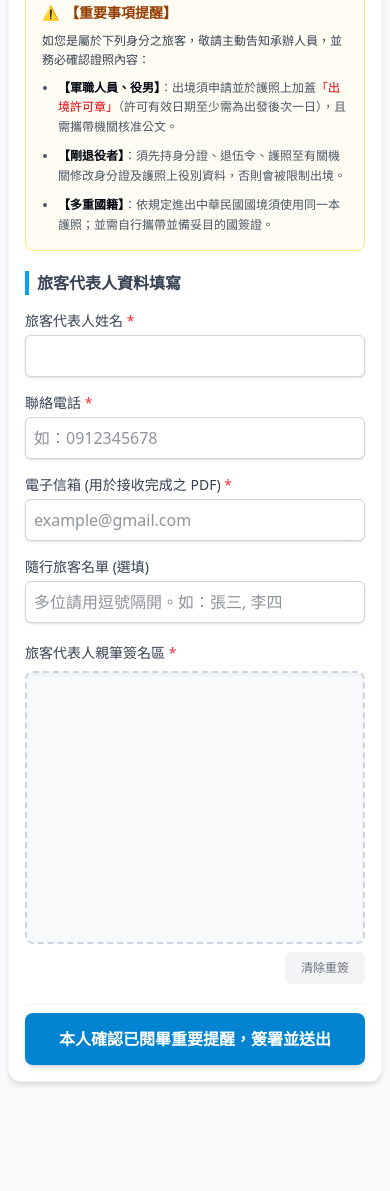
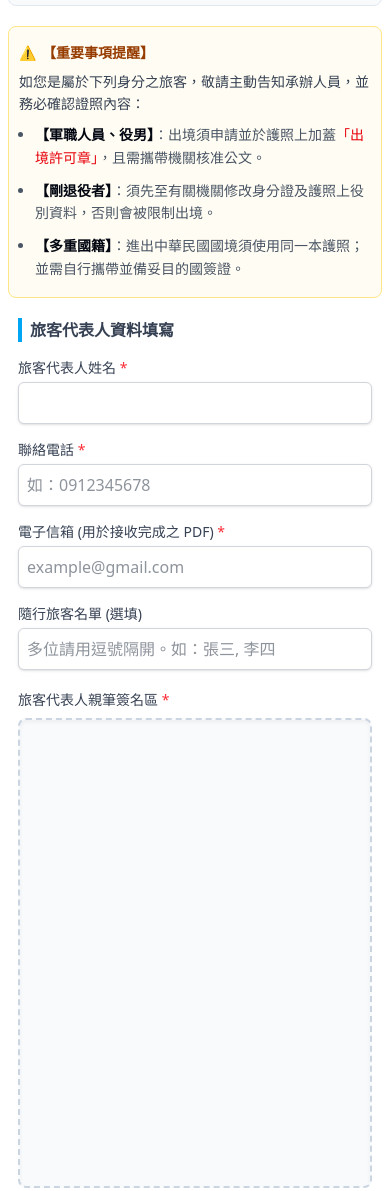
Before and after one commit to dreamwalker168-alt/iplay, a plain HTML site: page affidavit.html in a window 390 px wide. Shown: the part 718-1909 px from the top of the page. Before the commit the page ends 1816 px from the top, so only its background shows below. Drawn offline with nearby package versions, Linux system fonts and the light colour scheme.

Commit message:
Update affidavit.html

```diff
--- a/affidavit.html
+++ b/affidavit.html
@@ -13,11 +13,36 @@
             cursor: crosshair;
             touch-action: none; /* 嚴格防止手機瀏覽器滑動干擾簽名 */
         }
+
+        /* 🎯 針對 iframe / 雙重框架包夾的極致破殼優化 */
+        @media (max-width: 640px) {
+            /* 1. 強制拔除所有可能的外層留白 */
+            body {
+                padding-left: 0px !important;
+                padding-right: 0px !important;
+                padding-top: 4px !important;
+                padding-bottom: 4px !important;
+            }
+            /* 2. 讓最外層的白色卡片直接貼齊螢幕兩側，釋放所有隱形框架的寬度 */
+            .main-card {
+                padding-left: 8px !important;
+                padding-right: 8px !important;
+                border-radius: 0px !important; /* 手機上切齊邊緣 */
+                border-left: none !important;
+                border-right: none !important;
+                box-shadow: none !important;
+            }
+            /* 3. 防止內嵌文字變成擠壓窄條 */
+            .content-box {
+                padding-left: 10px !important;
+                padding-right: 10px !important;
+            }
+        }
     </style>
 </head>
-<body class="bg-gray-50 text-gray-800 min-h-screen py-4 sm:py-10 px-2 sm:px-4">
+<body class="bg-gray-50 text-gray-800 min-h-screen py-4 sm:py-10 px-0 sm:px-4">
 
-    <div class="max-w-3xl mx-auto bg-white rounded-xl shadow-md overflow-hidden border border-gray-100 p-4 sm:p-6 md:p-10">
+    <div class="main-card max-w-3xl mx-auto bg-white rounded-xl shadow-md overflow-hidden border border-gray-100 p-4 sm:p-6 md:p-10">
         <div class="text-center border-b border-gray-200 pb-4 mb-6">
             <h1 class="text-xl sm:text-2xl font-bold text-gray-900 tracking-wide">愛玩旅遊</h1>
             <h2 class="text-lg sm:text-xl font-semibold text-sky-600 mt-1">旅客證照自帶切結書</h2>
@@ -31,7 +56,7 @@
             <input type="hidden" id="formType" name="formType" value="Affidavit">
             <input type="hidden" id="tourId" name="tourId">
 
-            <div class="bg-slate-50 rounded-lg p-4 sm:p-5 border border-slate-100 space-y-3">
+            <div class="content-box bg-slate-50 rounded-lg p-4 sm:p-5 border border-slate-100 space-y-3">
                 <h3 class="font-semibold text-gray-700 text-base sm:text-lg border-l-4 border-sky-500 pl-2">團體旅遊資訊</h3>
                 <div class="grid grid-cols-1 md:grid-cols-2 gap-3 sm:gap-4 text-sm">
                     <div>
@@ -49,67 +74,67 @@
                 </div>
             </div>
 
-            <div class="prose text-gray-600 text-xs sm:text-sm leading-relaxed bg-slate-50 p-4 sm:p-5 rounded-lg border border-slate-200 space-y-2">
+            <div class="content-box prose text-gray-600 text-sm leading-relaxed bg-slate-50 p-4 sm:p-5 rounded-lg border border-slate-200 space-y-2">
                 <p class="font-medium text-gray-900 mb-1">立切結書人（即旅客代表人），參加愛玩旅遊上述團體行程：</p>
                 <p>茲因旅客個人因素，決定【自行攜帶並保管】出國所需之有效護照與簽證（護照效期需自出發日起算六個月以上）。</p>
                 <p>立切結書人承諾於出發當日準時抵達指定集合地點，並隨身攜帶上述證件。如因證件過期、損毀、遺漏或任何個人簽證資格問題導致無法成行、被拒絕登機或通關，其所衍生之一切取消費用、損失及法律責任，概由旅客自行負責，特立此書為憑。</p>
             </div>
 
-            <div class="bg-amber-50/60 p-4 sm:p-5 rounded-lg border border-amber-200 text-xs sm:text-sm leading-relaxed">
+            <div class="content-box bg-amber-50/60 p-4 sm:p-5 rounded-lg border border-amber-200 text-sm leading-relaxed">
                 <h4 class="font-bold text-amber-800 flex items-center mb-2 sm:mb-3 text-sm sm:text-base">
                     <span class="mr-1.5">⚠️</span> 【重要事項提醒】
                 </h4>
                 <p class="text-gray-700 font-medium mb-2">如您是屬於下列身分之旅客，敬請主動告知承辦人員，並務必確認證照內容：</p>
                 <ul class="space-y-2.5 text-gray-600 list-disc pl-4">
                     <li>
-                        <strong class="text-gray-950">【軍職人員、役男】</strong>：出境須申請並於護照上加蓋<span class="text-red-600 font-medium">「出境許可章」</span>（許可有效日期至少需為出發後次一日），且需攜帶機關核准公文。
+                        <strong class="text-gray-950">【軍職人員、役男】</strong>：出境須申請並於護照上加蓋<span class="text-red-600 font-medium">「出境許可章」</span>，且需攜帶機關核准公文。
                     </li>
                     <li>
-                        <strong class="text-gray-950">【剛退役者】</strong>：須先持身分證、退伍令、護照至有關機關修改身分證及護照上役別資料，否則會被限制出境。
+                        <strong class="text-gray-950">【剛退役者】</strong>：須先至有關機關修改身分證及護照上役別資料，否則會被限制出境。
                     </li>
                     <li>
-                        <strong class="text-gray-950">【多重國籍】</strong>：依規定進出中華民國國境須使用同一本護照；並需自行攜帶並備妥目的國簽證。
+                        <strong class="text-gray-950">【多重國籍】</strong>：進出中華民國國境須使用同一本護照；並需自行攜帶並備妥目的國簽證。
                     </li>
                 </ul>
             </div>
 
-            <div class="space-y-4">
+            <div class="content-box space-y-4">
                 <h3 class="font-semibold text-gray-700 text-base sm:text-lg border-l-4 border-sky-500 pl-2">旅客代表人資料填寫</h3>
 
                 <div class="grid grid-cols-1 md:grid-cols-2 gap-4">
                     <div>
                         <label for="passengerName" class="block text-sm font-medium text-gray-700">旅客代表人姓名 <span class="text-red-500">*</span></label>
-                        <input type="text" id="passengerName" name="passengerName" required class="mt-1 block w-full rounded-md border-gray-300 shadow-sm focus:border-sky-500 focus:ring-sky-500 bg-white border p-2 text-base sm:text-sm">
+                        <input type="text" id="passengerName" name="passengerName" required class="mt-1 block w-full rounded-md border-gray-300 shadow-sm focus:border-sky-500 focus:ring-sky-500 bg-white border p-2 text-base">
                     </div>
                     <div>
                         <label for="passengerPhone" class="block text-sm font-medium text-gray-700">聯絡電話 <span class="text-red-500">*</span></label>
-                        <input type="tel" id="passengerPhone" name="passengerPhone" required class="mt-1 block w-full rounded-md border-gray-300 shadow-sm focus:border-sky-500 focus:ring-sky-500 bg-white border p-2 text-base sm:text-sm" placeholder="如：0912345678">
+                        <input type="tel" id="passengerPhone" name="passengerPhone" required class="mt-1 block w-full rounded-md border-gray-300 shadow-sm focus:border-sky-500 focus:ring-sky-500 bg-white border p-2 text-base" placeholder="如：0912345678">
                     </div>
                 </div>
 
                 <div>
                     <label for="clientEmail" class="block text-sm font-medium text-gray-700">電子信箱 (用於接收完成之 PDF) <span class="text-red-500">*</span></label>
-                    <input type="email" id="clientEmail" name="clientEmail" required class="mt-1 block w-full rounded-md border-gray-300 shadow-sm focus:border-sky-500 focus:ring-sky-500 bg-white border p-2 text-base sm:text-sm" placeholder="example@gmail.com">
+                    <input type="email" id="clientEmail" name="clientEmail" required class="mt-1 block w-full rounded-md border-gray-300 shadow-sm focus:border-sky-500 focus:ring-sky-500 bg-white border p-2 text-base" placeholder="example@gmail.com">
                 </div>
 
                 <div>
                     <label for="companionNamesText" class="block text-sm font-medium text-gray-700">隨行旅客名單 (選填)</label>
-                    <input type="text" id="companionNamesText" name="companionNamesText" class="mt-1 block w-full rounded-md border-gray-300 shadow-sm focus:border-sky-500 focus:ring-sky-500 bg-white border p-2 text-base sm:text-sm" placeholder="多位請用逗號隔開。如：張三, 李四">
+                    <input type="text" id="companionNamesText" name="companionNamesText" class="mt-1 block w-full rounded-md border-gray-300 shadow-sm focus:border-sky-500 focus:ring-sky-500 bg-white border p-2 text-base" placeholder="多位請用逗號隔開。如：張三, 李四">
                 </div>
             </div>
 
-            <div class="space-y-2">
+            <div class="content-box space-y-2">
                 <label class="block text-sm font-medium text-gray-700">旅客代表人親筆簽名區 <span class="text-red-500">*</span></label>
                 <div class="relative w-full">
-                    <canvas id="sig-canvas" height="240" class="w-full rounded-lg shadow-inner"></canvas>
+                    <canvas id="sig-canvas" height="400" class="w-full rounded-lg shadow-inner"></canvas>
                 </div>
                 <div class="flex justify-end">
-                    <button type="button" id="sig-clearBtn" class="px-4 py-2 text-xs font-medium text-gray-500 bg-gray-100 hover:bg-gray-200 rounded-md transition active:bg-gray-300">清除重簽</button>
+                    <button type="button" id="sig-clearBtn" class="px-5 py-2.5 text-xs font-medium text-gray-500 bg-gray-100 hover:bg-gray-200 rounded-md transition active:bg-gray-300">清除重簽</button>
                 </div>
             </div>
 
-            <div class="pt-2 border-t border-gray-100">
-                <button type="submit" id="submit-btn" class="w-full py-3.5 bg-sky-600 hover:bg-sky-700 text-white font-semibold rounded-lg shadow-md hover:shadow-lg transition focus:outline-none focus:ring-2 focus:ring-sky-500 active:scale-[0.99]">
+            <div class="pt-2">
+                <button type="submit" id="submit-btn" class="w-full py-4 bg-sky-600 hover:bg-sky-700 text-white font-semibold rounded-lg shadow-md hover:shadow-lg transition focus:outline-none focus:ring-2 focus:ring-sky-500 active:scale-[0.99]">
                     本人確認已閱畢重要提醒，簽署並送出
                 </button>
             </div>
@@ -160,27 +185,22 @@
             resizeCanvas();
         });
 
-        // 2. 電子簽名畫布控制邏輯（🎯 完美解決手機解析度與防移位優化）
+        // 2. 電子簽名畫布控制邏輯
         const canvas = document.getElementById('sig-canvas');
         const ctx = canvas.getContext('2d');
         let drawing = false;
 
-        // 動態調整畫布實體解析度，避免手機上手指簽名軌跡錯位或模糊
         function resizeCanvas() {
             const rect = canvas.getBoundingClientRect();
-            // 設定畫布內部的繪圖寬度等於 CSS 實際呈現寬度
             canvas.width = rect.width;
-            // 保持原本設定或 CSS 指定的高度
-            canvas.height = rect.height || 240;
+            canvas.height = rect.height || 400; // 🎯 強制初始化實體像素高度為 400px
 
-            // 重新初始化畫布畫筆設定（重繪尺寸後必須重新設定）
             ctx.strokeStyle = "#0f172a";
-            ctx.lineWidth = 3;
+            ctx.lineWidth = 3.5; // 稍微加粗筆觸，讓大簽名板寫起來更自然
             ctx.lineCap = "round";
             ctx.lineJoin = "round";
         }
 
-        // 監聽螢幕翻轉或視窗變動時重新計算尺寸
         window.addEventListener('resize', resizeCanvas);
 
         function getMousePos(canvasDom, touchOrMouseEvent) {
@@ -195,7 +215,6 @@
                 clientY = touchOrMouseEvent.clientY;
             }
 
-            // 由於內部寬度已同步，這裡直接回傳標準的相對坐標即可，精準不跑位
             return {
                 x: clientX - rect.left,
                 y: clientY - rect.top
@@ -252,7 +271,7 @@
             const submitBtn = document.getElementById('submit-btn');
             submitBtn.disabled = true;
             submitBtn.innerText = "文件簽署提交中，請勿關閉視窗...";
-            submitBtn.className = "w-full py-3.5 bg-gray-400 text-white font-semibold rounded-lg shadow-md cursor-not-allowed text-center";
+            submitBtn.className = "w-full py-4 bg-gray-400 text-white font-semibold rounded-lg shadow-md cursor-not-allowed text-center";
 
             fetch(GAS_WEB_APP_URL, {
                 method: 'POST',
@@ -278,8 +297,8 @@
             const submitBtn = document.getElementById('submit-btn');
             submitBtn.disabled = false;
             submitBtn.innerText = "本人確認已閱畢重要提醒，簽署並送出";
-            submitBtn.className = "w-full py-3.5 bg-sky-600 hover:bg-sky-700 text-white font-semibold rounded-lg shadow-md hover:shadow-lg transition focus:outline-none focus:ring-2 focus:ring-sky-500";
+            submitBtn.className = "w-full py-4 bg-sky-600 hover:bg-sky-700 text-white font-semibold rounded-lg shadow-md hover:shadow-lg transition focus:outline-none focus:ring-2 focus:ring-sky-500";
         }
     </script>
 </body>
-</html></html>
+</html>
```
